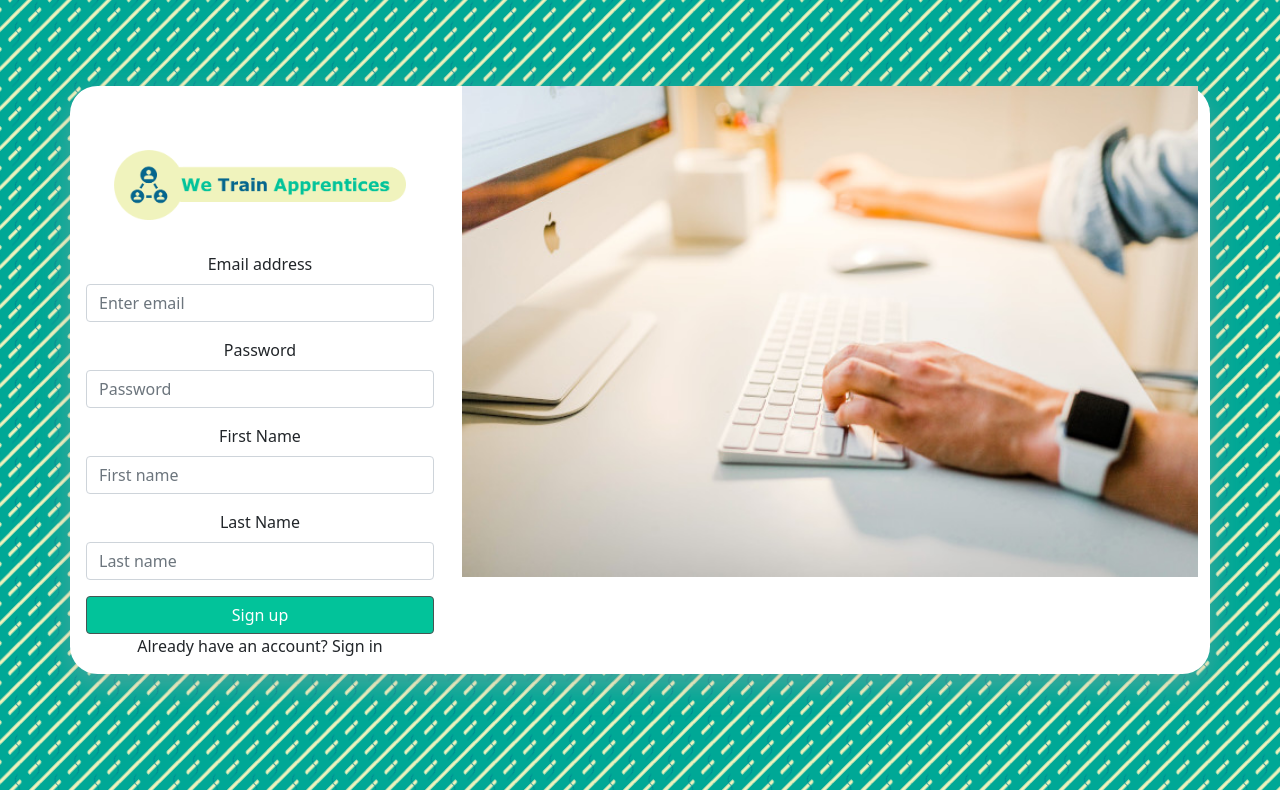
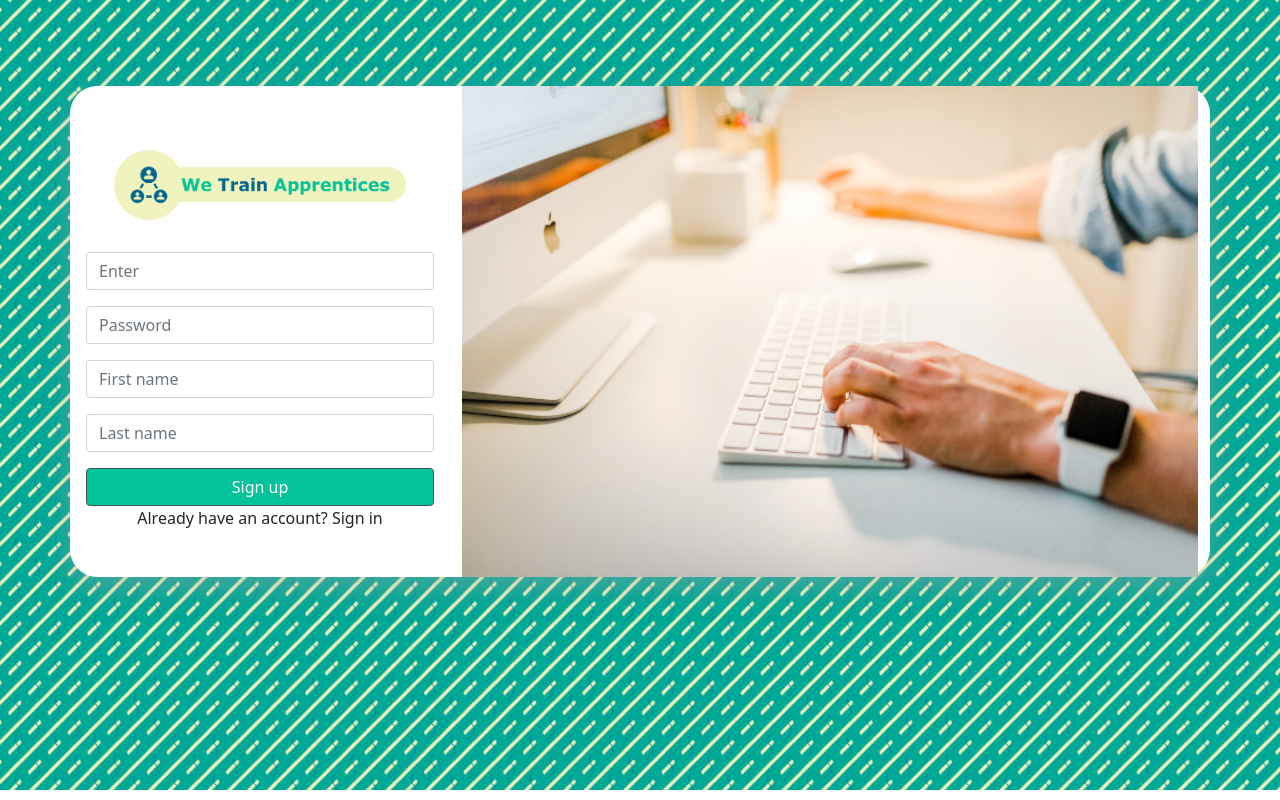
Before and after one commit to Ewutarek/we-train-apprentices, a React (Create React App) app: page / in a window 1280 px wide. Both pictures are taken after a click on the element "Sign up here". Built offline with nearby package versions, Linux system fonts and the light colour scheme.

Commit message:
new format

```diff
--- a/src/components/Auth/SignUp.js
+++ b/src/components/Auth/SignUp.js
@@ -15,35 +15,11 @@
   render() {
     return (
       <div className="sign-up-wrapper">
-        {/* <div className="form">
-                    <div className="input-wrapper">
-                        <div>Email Address</div>
-                        <input className="input" type="text" placeholder="Email Adress" value={this.state.email} onChange={e => this.setState({ email: e.target.value})}/>
-                    </div>
-
-                    <div className="input-wrapper">
-                        <div>Password</div>
-                        <input className="input" type="password" placeholder="Password" value={this.state.password} onChange={e => this.setState({ password: e.target.value})}/>
-                    </div>
-
-                    <div className="input-wrapper">
-                        <div>First Name</div>
-                        <input className="input" type="text" placeholder="First name" value={this.state.firstName} onChange={e => this.setState({ firstName: e.target.value})}/>
-                    </div>
-
-                    <div className="input-wrapper">
-                        <div>Last Name</div>
-                        <input className="input" type="text" placeholder="Last name" value={this.state.lastName} onChange={e => this.setState({ lastName: e.target.value})}/>
-                    </div>
-
-                    <div className="btn" onClick={() => this.props.signUp({...this.state})}>Sign Up</div>
-                </div>  */}
         <Form>
           <Form.Group className="mb-3" controlId="formBasicEmail">
-            <Form.Label>Email address</Form.Label>
             <Form.Control
               type="email"
-              placeholder="Enter email"
+              placeholder="Enter"
               value={this.state.email}
               onChange={(e) => this.setState({ email: e.target.value })}
             />
@@ -51,7 +27,6 @@
           </Form.Group>
 
           <Form.Group className="mb-3" controlId="formBasicPassword">
-            <Form.Label>Password</Form.Label>
             <Form.Control
               type="password"
               placeholder="Password"
@@ -61,7 +36,6 @@
           </Form.Group>
 
           <Form.Group className="mb-3" controlId="formBasicFirstName">
-            <Form.Label>First Name</Form.Label>
             <Form.Control
               type="text"
               placeholder="First name"
@@ -72,7 +46,6 @@
           </Form.Group>
 
           <Form.Group className="mb-3" controlId="formBasicLastName">
-            <Form.Label>Last Name</Form.Label>
             <Form.Control
               type="text"
               placeholder="Last name"
```
